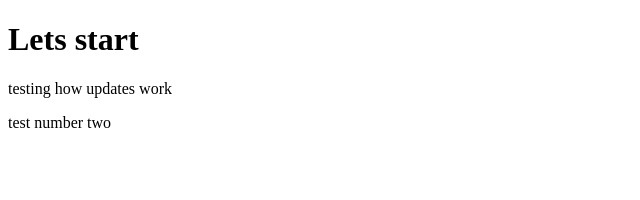
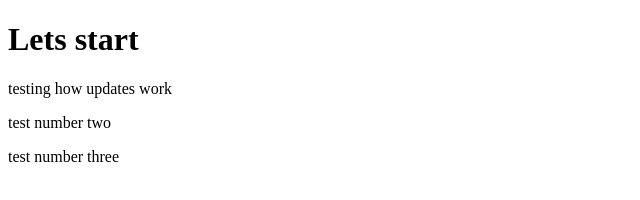
Before and after one commit to CyberSurfer108/Queue-Web-App, a plain HTML site: page Queue.html in a window 1280 px wide. Shown: the whole page, without its empty margins (0-640 px from the left). Drawn offline with Linux system fonts and the light colour scheme.

Commit message:
Third update

```diff
--- a/Queue.html
+++ b/Queue.html
@@ -9,6 +9,7 @@
   <h1>Lets start</h1>
   <p>testing how updates work</p>
   <p>test number two</p>
+  <p>test number three</p>
 </body>
 
 </html>
```
